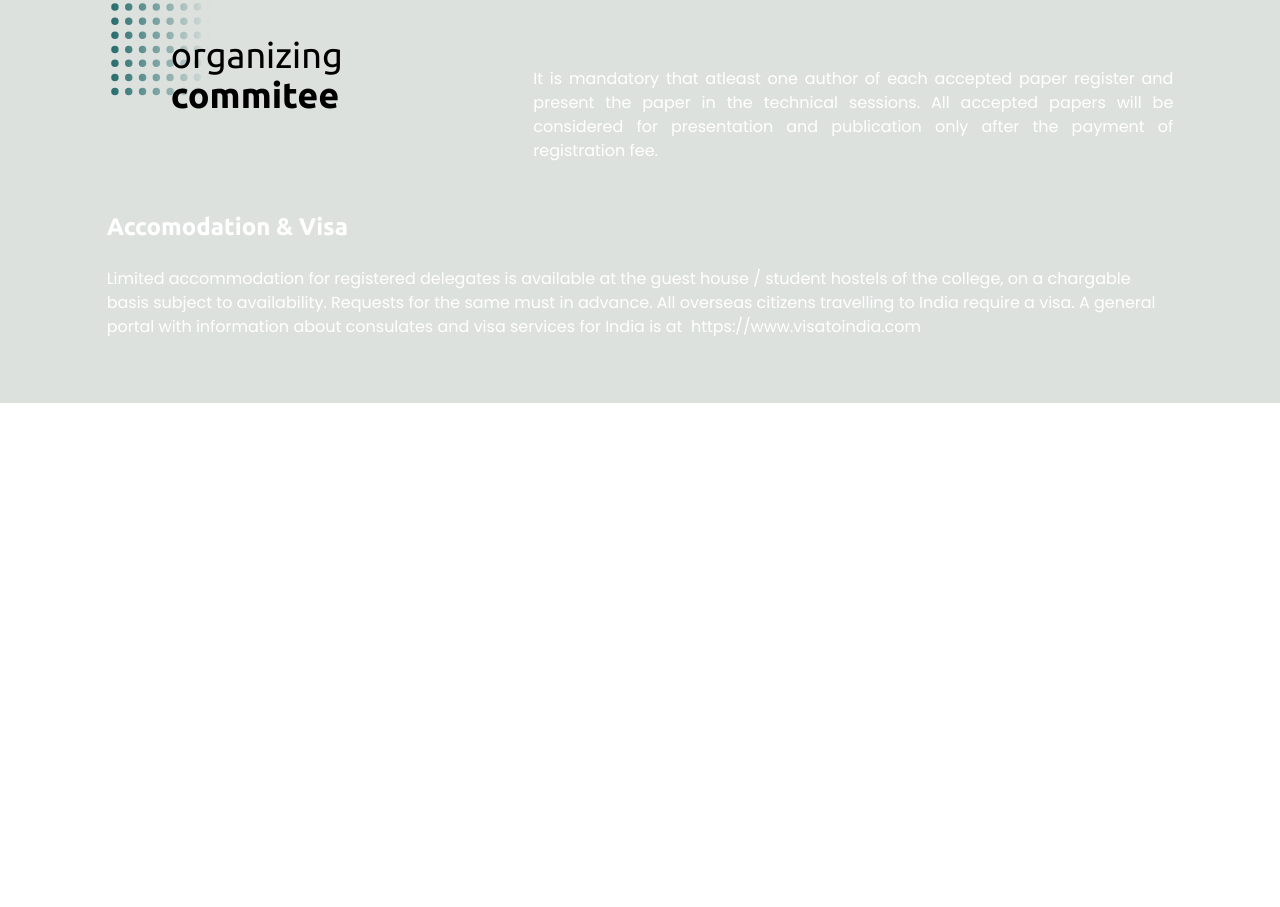
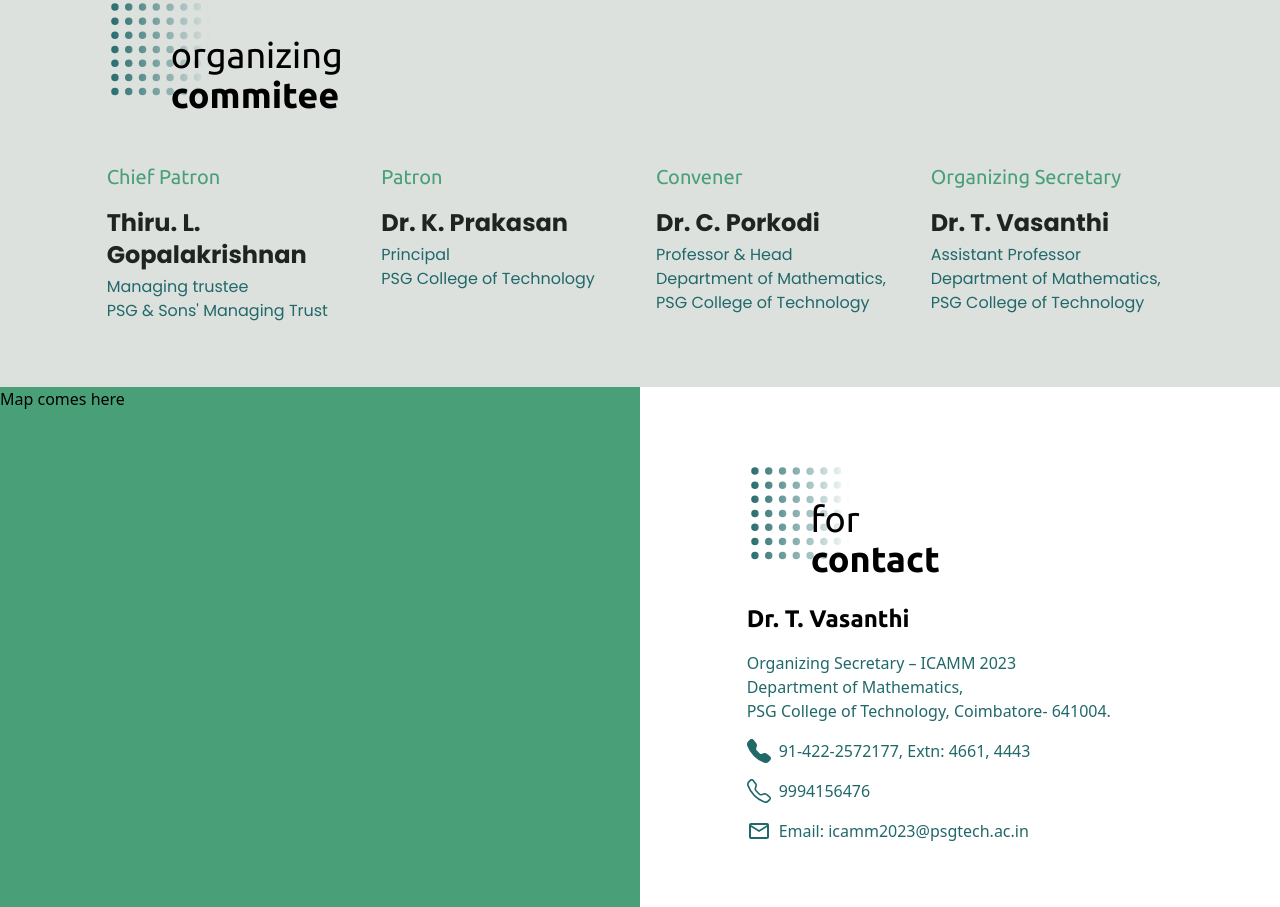
Before and after one commit to tgashwinkumar/icamm2023-react-sdk, a React (Create React App) app: page / in a window 1280 px wide. Shown: the part 5860-6767 px from the top of the page. Before the commit the page ends 6263 px from the top, so only its background shows below. Built offline with nearby package versions, Linux system fonts and the light colour scheme; the HTML template or start-up script is replaced by a standard one.

Commit message:
Yet to add gmap

```diff
--- a/src/App.js
+++ b/src/App.js
@@ -11,6 +11,7 @@
 import "./styles/tailwind.output.css";
 import Section9 from "./components/Section9";
 import Section10 from "./components/Section10";
+import Section11 from "./components/Section11";
 
 const App = () => {
   return (
@@ -41,6 +42,8 @@
       <Section9 />
       {/* Organizing Committee */}
       <Section10 />
+      {/* Venue and Contact */}
+      <Section11/>
     </main>
   );
 };
--- a/src/components/Section10.js
+++ b/src/components/Section10.js
@@ -7,31 +7,54 @@
       className="w-screen h-fit px-6 py-16 lg:px-[calc(100vw/12)] space-y-4 lg:flex lg:flex-col bg-whitesmoke"
     >
       <div className="flex flex-col lg:flex-row items-start">
-        <Header  subtext="organizing" text="commitee" />
+        <Header subtext="organizing" text="commitee" />
         <div className="flex-1 "></div>
-        <div className="text-white lg:max-w-[60%] pt-16 font-poppins text-justify">
-          <p className="">
-            It is mandatory that atleast one author of each accepted paper
-            register and present the paper in the technical sessions. All
-            accepted papers will be considered for presentation and publication
-            only after the payment of registration fee.
+      </div>
+      <div className="my-6 pt-8 grid grid-cols-1 md:grid-cols-2 lg:grid-cols-4 w-full gap-x-8 gap-y-6">
+        <div className="w-full">
+          <p className="text-green text-xl font-ubuntu">Chief Patron</p>
+          <p className="text-slate mt-4 font-bold text-2xl font-poppins">
+            Thiru. L. Gopalakrishnan
+          </p>
+          <p className="text-dark-green mt-1 font-poppins w-full">
+            Managing trustee
+            <br />
+            PSG & Sons' Managing Trust
           </p>
         </div>
-      </div>
-      <div className=" items-start my-6 pt-8 lg:space-y-0">
-        <p className="text-white text-2xl font-ubuntu font-semibold">
-          Accomodation & Visa
-        </p>
-        <p className="text-white font-poppins pt-6">
-          Limited accommodation for registered delegates is available at the
-          guest house / student hostels of the college, on a chargable basis
-          subject to availability. Requests for the same must in advance. All
-          overseas citizens travelling to India require a visa. A general portal
-          with information about consulates and visa services for India is at
-          <a href="https://www.visatoindia.com" className="">
-            &nbsp; https://www.visatoindia.com
-          </a>
-        </p>
+        <div className="w-full">
+          <p className="text-green text-xl font-ubuntu">Patron</p>
+          <p className="text-slate mt-4 font-bold text-2xl font-poppins">
+            Dr. K. Prakasan
+          </p>
+          <p className="text-dark-green mt-1 font-poppins w-full">
+            Principal
+            <br />
+            PSG College of Technology
+          </p>
+        </div>
+        <div className="w-full">
+          <p className="text-green text-xl font-ubuntu">Convener</p>
+          <p className="text-slate mt-4 font-bold text-2xl font-poppins">
+            Dr. C. Porkodi
+          </p>
+          <p className="text-dark-green mt-1 font-poppins w-full">
+            Professor & Head
+            <br />
+            Department of Mathematics, <br/> PSG College of Technology
+          </p>
+        </div>
+        <div className="w-full">
+          <p className="text-green text-xl font-ubuntu">Organizing Secretary</p>
+          <p className="text-slate mt-4 font-bold text-2xl font-poppins">
+            Dr. T. Vasanthi
+          </p>
+          <p className="text-dark-green mt-1 font-poppins w-full">
+            Assistant Professor
+            <br />
+            Department of Mathematics, <br/> PSG College of Technology
+          </p>
+        </div>
       </div>
     </section>
   );
--- /dev/null
+++ b/src/components/Section11.js
@@ -0,0 +1,37 @@
+import Header from "./Header";
+import { BsTelephone, BsFillTelephoneFill } from "react-icons/bs";
+import {MdOutlineEmail} from "react-icons/md"
+const Section11 = () => {
+  return (
+    <section
+      id="section9"
+      className="w-screen h-fit space-y-4 flex flex-col lg:flex-row bg-white"
+    >
+      <div className="w-full lg:w-1/2 bg-green">Map comes here</div>
+      <div className="w-full lg:w-1/2 flex flex-col  items-start px-6 py-16 lg:px-[calc(100vw/12)]">
+        <Header theme="dark" subtext="for" text="contact" />
+        <div className="mt-6 space-y-4">
+          <h1 className="font-bold text-2xl font-ubuntu">Dr. T. Vasanthi</h1>
+          <p className="text-dark-green">
+            Organizing Secretary – ICAMM 2023 <br /> Department of Mathematics,{" "}
+            <br />
+            PSG College of Technology, Coimbatore- 641004.{" "}
+          </p>
+          <p className="mt-1 text-dark-green  flex items-center space-x-2 ">
+            <BsFillTelephoneFill size={24}/>
+            <p className=""> 91-422-2572177, Extn: 4661, 4443 </p>
+          </p>
+          <p className="mt-1 text-dark-green flex items-center space-x-2 ">
+            <BsTelephone size={24}/>
+            <p className="">9994156476 </p>
+          </p>
+          <p className="mt-1 text-dark-green  flex items-center space-x-2 ">
+            <MdOutlineEmail size={24}/>
+            <p className="">Email: icamm2023@psgtech.ac.in</p>
+          </p>
+        </div>
+      </div>
+    </section>
+  );
+};
+export default Section11;
```
